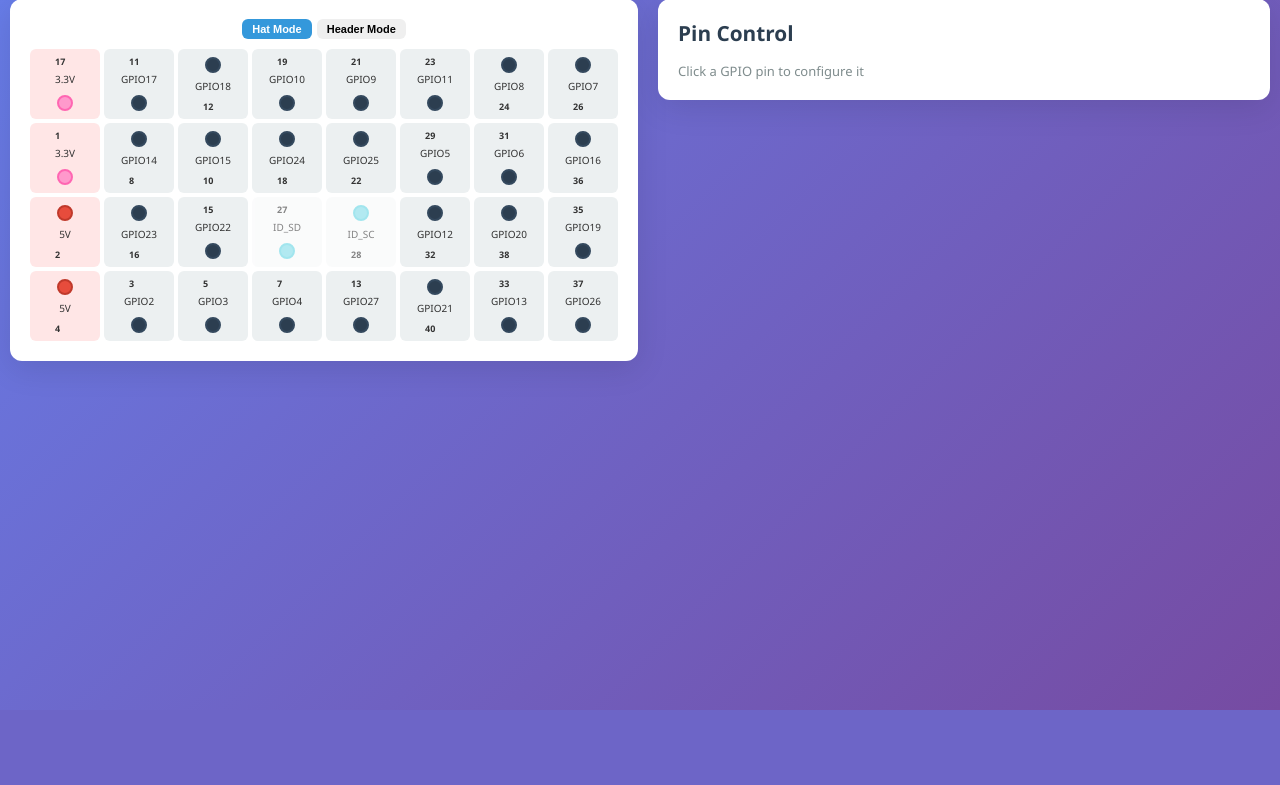
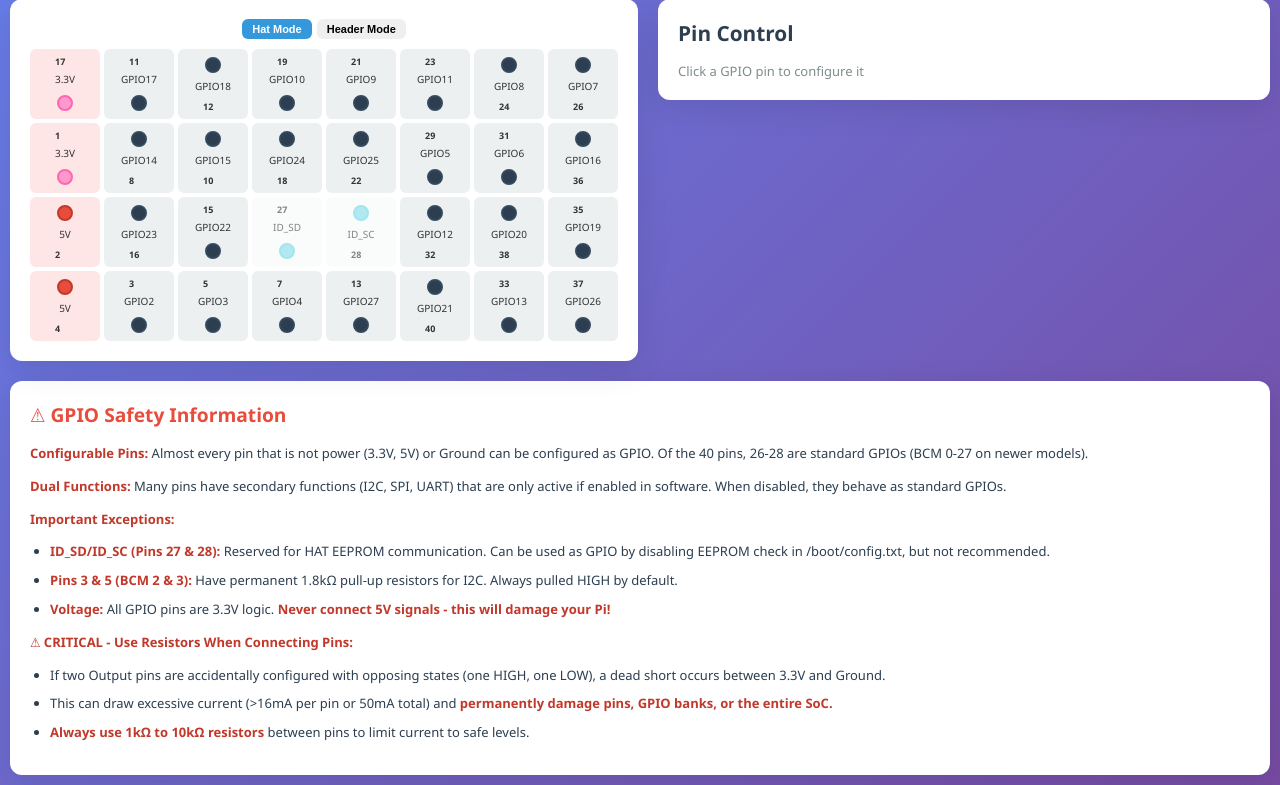
Before and after one commit to PeterGrecian/gpioviz, a Flask app: page / in a window 1280 px wide. Shown: the part 90-875 px from the top of the page. Before the commit the page ends 800 px from the top, so only its background shows below. Run offline with Flask 3, Linux system fonts and the light colour scheme.

Commit message:
Add comprehensive GPIO safety documentation
- Added safety notice section to webpage footer
- Documented configurable pins and dual functions
- Explained ID_SD/ID_SC exceptions and pull-up resistors
- Emphasized 3.3V voltage limit
- Critical warning about resistor requirements (1k-10k ohms)
- Explained dead short risk when outputs oppose
- Updated docs/README.md with full safety information
- Styled notice section with warning colors

🤖 Generated with [Claude Code](https://claude.com/claude-code)

Co-Authored-By: Claude <noreply@anthropic.com>

```diff
--- a/static/css/style.css
+++ b/static/css/style.css
@@ -484,6 +484,46 @@ body.config-tool-active .pin-indicator {
     }
 }
 
+.gpio-notice {
+    background: white;
+    border-radius: 12px;
+    padding: 20px;
+    margin-top: 20px;
+    box-shadow: 0 8px 32px rgba(0,0,0,0.1);
+    max-width: 1400px;
+    margin-left: auto;
+    margin-right: auto;
+}
+
+.gpio-notice h3 {
+    color: #e74c3c;
+    margin-bottom: 15px;
+    font-size: 1.2em;
+}
+
+.gpio-notice p {
+    color: #2c3e50;
+    font-size: 13px;
+    line-height: 1.6;
+    margin-bottom: 12px;
+}
+
+.gpio-notice ul {
+    margin-left: 20px;
+    margin-bottom: 12px;
+}
+
+.gpio-notice li {
+    color: #2c3e50;
+    font-size: 13px;
+    line-height: 1.6;
+    margin-bottom: 8px;
+}
+
+.gpio-notice strong {
+    color: #c0392b;
+}
+
 @media (max-width: 768px) {
     .pin-row {
         flex-direction: column;
@@ -502,4 +542,9 @@ body.config-tool-active .pin-indicator {
     header h1 {
         font-size: 1.5em;
     }
+
+    .gpio-notice {
+        font-size: 12px;
+        padding: 15px;
+    }
 }
--- a/templates/index.html
+++ b/templates/index.html
@@ -299,6 +299,28 @@
             <p>Click a GPIO pin to configure it</p>
         </div>
         </div>
+
+        <!-- GPIO Safety Notice -->
+        <div class="gpio-notice">
+            <h3>⚠ GPIO Safety Information</h3>
+            <p><strong>Configurable Pins:</strong> Almost every pin that is not power (3.3V, 5V) or Ground can be configured as GPIO. Of the 40 pins, 26-28 are standard GPIOs (BCM 0-27 on newer models).</p>
+
+            <p><strong>Dual Functions:</strong> Many pins have secondary functions (I2C, SPI, UART) that are only active if enabled in software. When disabled, they behave as standard GPIOs.</p>
+
+            <p><strong>Important Exceptions:</strong></p>
+            <ul>
+                <li><strong>ID_SD/ID_SC (Pins 27 & 28):</strong> Reserved for HAT EEPROM communication. Can be used as GPIO by disabling EEPROM check in /boot/config.txt, but not recommended.</li>
+                <li><strong>Pins 3 & 5 (BCM 2 & 3):</strong> Have permanent 1.8kΩ pull-up resistors for I2C. Always pulled HIGH by default.</li>
+                <li><strong>Voltage:</strong> All GPIO pins are 3.3V logic. <strong>Never connect 5V signals - this will damage your Pi!</strong></li>
+            </ul>
+
+            <p><strong>⚠ CRITICAL - Use Resistors When Connecting Pins:</strong></p>
+            <ul>
+                <li>If two Output pins are accidentally configured with opposing states (one HIGH, one LOW), a dead short occurs between 3.3V and Ground.</li>
+                <li>This can draw excessive current (>16mA per pin or 50mA total) and <strong>permanently damage pins, GPIO banks, or the entire SoC.</strong></li>
+                <li><strong>Always use 1kΩ to 10kΩ resistors</strong> between pins to limit current to safe levels.</li>
+            </ul>
+        </div>
     </div>
 
     <script src="/static/js/app.js"></script>
```
Also changed, not shown: docs/README.md.
